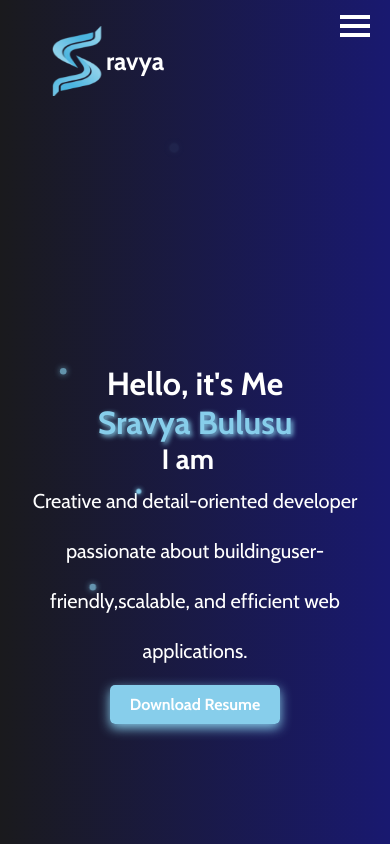
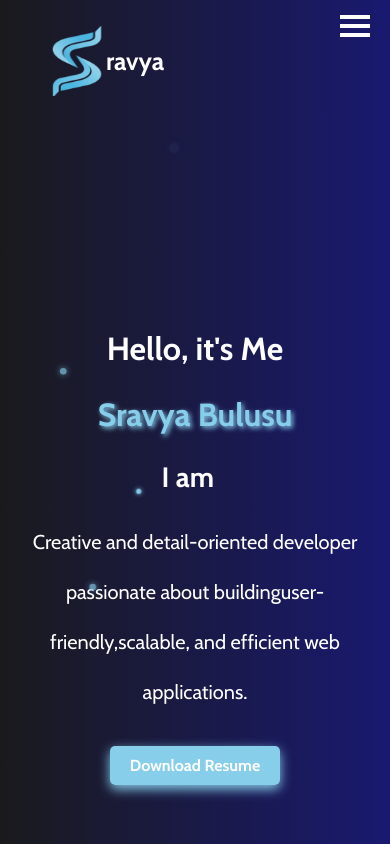
Before and after one commit to SravyaBulusu/Portfolio, a React (Vite) app: page / in a window 390 px wide. Shown: the top 844 px of the page. Built offline with nearby package versions, Linux system fonts and the light colour scheme; a web font is replaced by a local one.

Commit message:
modified

```diff
--- a/src/PageOne.css
+++ b/src/PageOne.css
@@ -217,14 +217,26 @@
   .para{
     font-size: 20px;
   }
-  .div11 {
-    margin: 0; /* Remove all margins */
-    padding: 0; /* Ensure no extra spacing */
-}
-.hello, .typing-effect, .name, .para {
-  margin: 0;
-  padding: 0;
 }
 
+@media (max-width: 600px) {
+  body {
+    margin: 0;
+    padding: 0;
+  }
 
+  .hero-section { /* Adjust the container holding the text */
+    display: flex;
+    flex-direction: column;
+    align-items: center;
+    justify-content: center;
+    min-height: 100vh; /* Make it take full screen height */
+    text-align: center;
+    padding-top: 0; /* Remove any padding pushing it down */
+  }
+
+  .hero-text { /* Your "Hello, it's Me" section */
+    margin-top: 0 !important; /* Remove unwanted space */
+    padding-top: 0 !important;
+  }
 }
```
